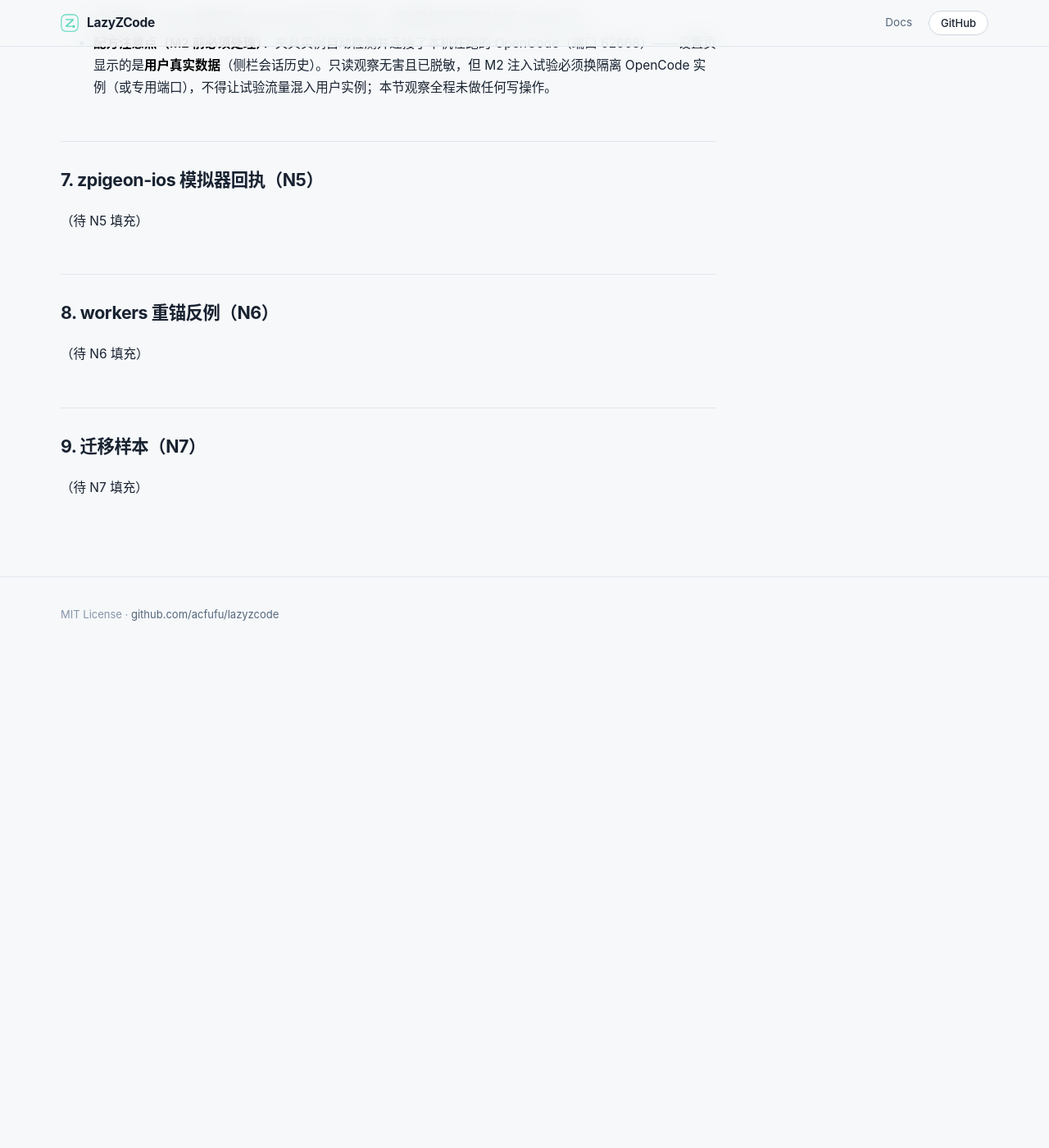
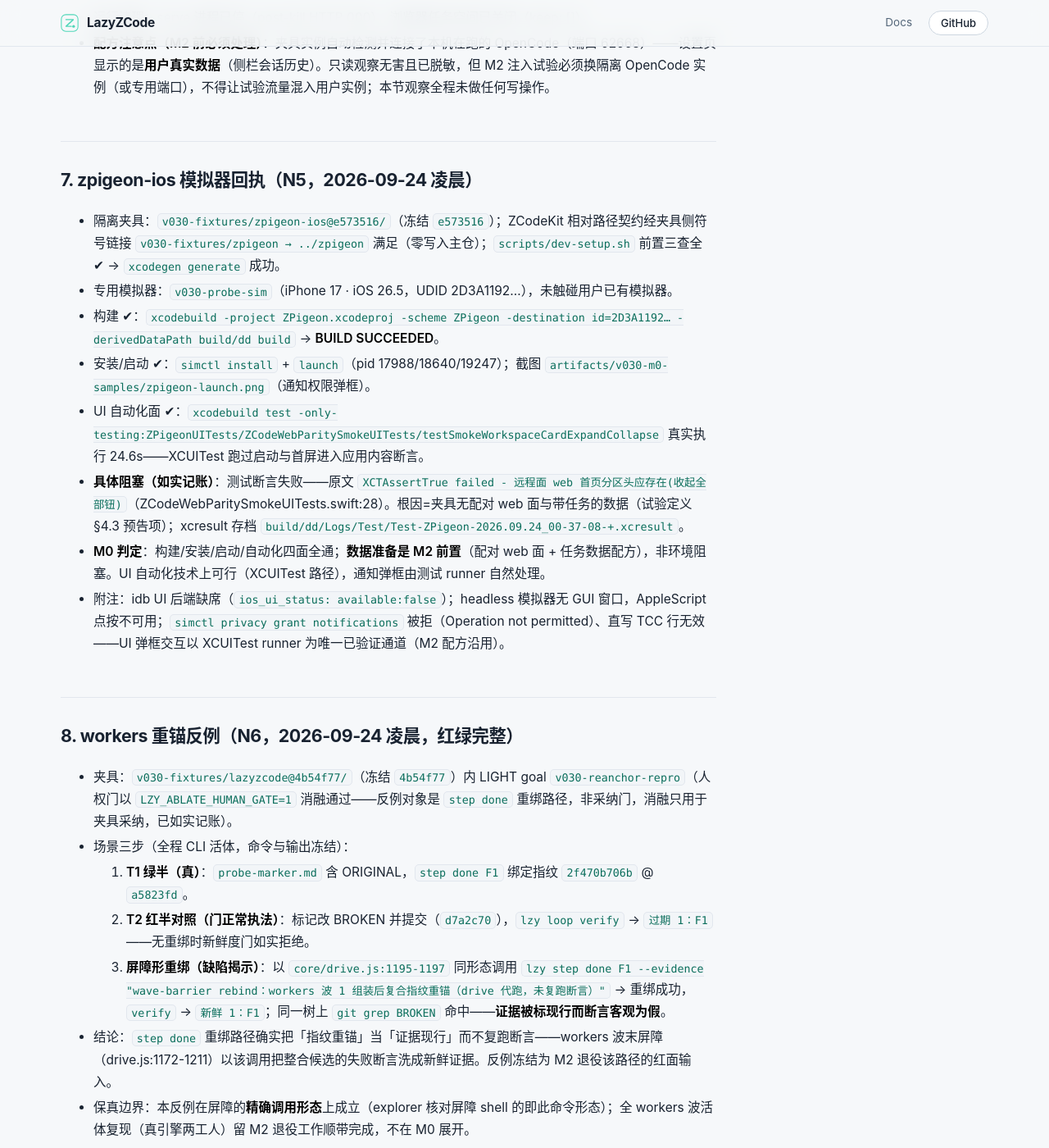
Before and after one commit to Acfufu/lazyzcode, a Jekyll site: the page built from docs/spikes/v030-m0-report.md, in a window 1280 px wide and 1400 px high, scrolled down 5041 px. Shown: the whole window at 82% size. Built offline with Jekyll 4.4.1, drawn with Linux system fonts in a browser that asks for light colours; our own code applies the rules of GitHub Pages for plain Markdown files; before the commit the page ends 5850 px from its top, so only the background shows below that.

Commit message:
docs(probes): v030-m0 zpigeon simulator receipt + workers re-anchor counterexample
zpigeon: build/install/launch/XCUITest all green on a dedicated sim; the UI
test fails on missing task data (verbatim blocker recorded) — data prep is an
M2 precondition, not an environment blocker. Re-anchor counterexample: full
red-green chain in the frozen clone — T1 green, T2 verify rejects (stale),
barrier-shaped rebind marks evidence current while the assertion is
objectively false. M2 red-face input frozen.

Goal: v030-m0#N5

```diff
--- a/docs/spikes/v030-m0-report.md
+++ b/docs/spikes/v030-m0-report.md
@@ -106,13 +106,26 @@
 - 运行清理：serve 进程已停（post-kill HTTP 000），浏览器任务空间已关闭（keep: []）。
 - **配方注意点（M2 前必须处理）**：夹具实例自动检测并连接了本机在跑的 OpenCode（端口 62668）——设置页显示的是**用户真实数据**（侧栏会话历史）。只读观察无害且已脱敏，但 M2 注入试验必须换隔离 OpenCode 实例（或专用端口），不得让试验流量混入用户实例；本节观察全程未做任何写操作。
 
-## 7. zpigeon-ios 模拟器回执（N5）
+## 7. zpigeon-ios 模拟器回执（N5，2026-09-24 凌晨）
 
-（待 N5 填充）
+- 隔离夹具：`v030-fixtures/zpigeon-ios@e573516/`（冻结 `e573516`）；ZCodeKit 相对路径契约经夹具侧符号链接 `v030-fixtures/zpigeon → ../zpigeon` 满足（零写入主仓）；`scripts/dev-setup.sh` 前置三查全 ✔ → `xcodegen generate` 成功。
+- 专用模拟器：`v030-probe-sim`（iPhone 17 · iOS 26.5，UDID 2D3A1192…），未触碰用户已有模拟器。
+- 构建 ✔：`xcodebuild -project ZPigeon.xcodeproj -scheme ZPigeon -destination id=2D3A1192… -derivedDataPath build/dd build` → **BUILD SUCCEEDED**。
+- 安装/启动 ✔：`simctl install` + `launch`（pid 17988/18640/19247）；截图 `artifacts/v030-m0-samples/zpigeon-launch.png`（通知权限弹框）。
+- UI 自动化面 ✔：`xcodebuild test -only-testing:ZPigeonUITests/ZCodeWebParitySmokeUITests/testSmokeWorkspaceCardExpandCollapse` 真实执行 24.6s——XCUITest 跑过启动与首屏进入应用内容断言。
+- **具体阻塞（如实记账）**：测试断言失败——原文 `XCTAssertTrue failed - 远程面 web 首页分区头应存在(收起全部钮)`（ZCodeWebParitySmokeUITests.swift:28）。根因=夹具无配对 web 面与带任务的数据（试验定义 §4.3 预告项）；xcresult 存档 `build/dd/Logs/Test/Test-ZPigeon-2026.09.24_00-37-08-+.xcresult`。
+- **M0 判定**：构建/安装/启动/自动化四面全通；**数据准备是 M2 前置**（配对 web 面 + 任务数据配方），非环境阻塞。UI 自动化技术上可行（XCUITest 路径），通知弹框由测试 runner 自然处理。
+- 附注：idb UI 后端缺席（`ios_ui_status: available:false`）；headless 模拟器无 GUI 窗口，AppleScript 点按不可用；`simctl privacy grant notifications` 被拒（Operation not permitted）、直写 TCC 行无效——UI 弹框交互以 XCUITest runner 为唯一已验证通道（M2 配方沿用）。
 
-## 8. workers 重锚反例（N6）
+## 8. workers 重锚反例（N6，2026-09-24 凌晨，红绿完整）
 
-（待 N6 填充）
+- 夹具：`v030-fixtures/lazyzcode@4b54f77/`（冻结 `4b54f77`）内 LIGHT goal `v030-reanchor-repro`（人权门以 `LZY_ABLATE_HUMAN_GATE=1` 消融通过——反例对象是 `step done` 重绑路径，非采纳门，消融只用于夹具采纳，已如实记账）。
+- 场景三步（全程 CLI 活体，命令与输出冻结）：
+  1. **T1 绿半（真）**：`probe-marker.md` 含 ORIGINAL，`step done F1` 绑定指纹 `2f470b706b` @ `a5823fd`。
+  2. **T2 红半对照（门正常执法）**：标记改 BROKEN 并提交（`d7a2c70`），`lzy loop verify` → `过期 1：F1`——无重绑时新鲜度门如实拒绝。
+  3. **屏障形重绑（缺陷揭示）**：以 `core/drive.js:1195-1197` 同形态调用 `lzy step done F1 --evidence "wave-barrier rebind：workers 波 1 组装后复合指纹重锚（drive 代跑，未复跑断言）"` → 重绑成功，`verify` → `新鲜 1：F1`；同一树上 `git grep BROKEN` 命中——**证据被标现行而断言客观为假**。
+- 结论：`step done` 重绑路径确实把「指纹重锚」当「证据现行」而不复跑断言——workers 波末屏障（drive.js:1172-1211）以该调用把整合候选的失败断言洗成新鲜证据。反例冻结为 M2 退役该路径的红面输入。
+- 保真边界：本反例在屏障的**精确调用形态**上成立（explorer 核对屏障 shell 的即此命令形态）；全 workers 波活体复现（真引擎两工人）留 M2 退役工作顺带完成，不在 M0 展开。
 
 ## 9. 迁移样本（N7）
 
```
